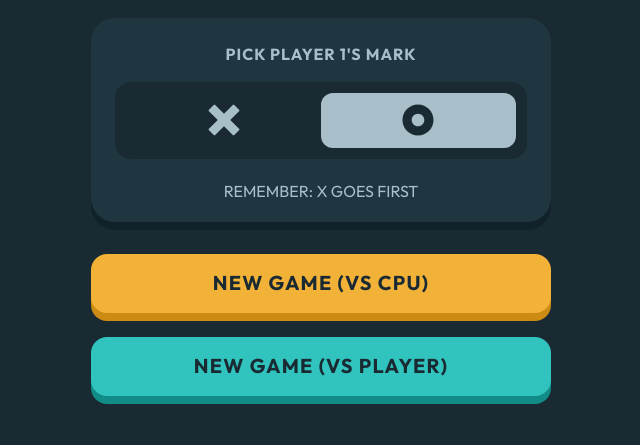
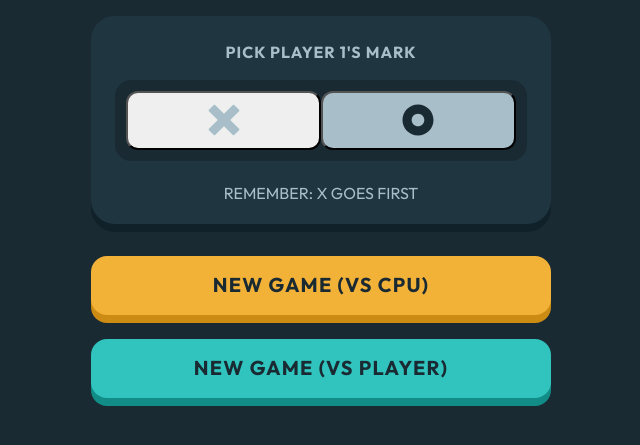
Before and after one commit to SrkiMax/Tic-Tac-Toe-game, a plain HTML site: page index.html in a window 1280 px wide. Shown: the part 229-674 px from the top of the page, without its empty margins (319-959 px from the left). Drawn offline with Linux system fonts and the light colour scheme.

Commit message:
small cleanup

```diff
--- a/index.html
+++ b/index.html
@@ -28,23 +28,23 @@
     <div class="pick-mark-wrapper">
       <p class="pick-player-text heading-XS">PICK PLAYER 1'S MARK</p>
       <div class="pick-mark">
-        <div class="x-mark">
+        <button class="x-mark" aria-label="Select X mark">
           <!-- <img src="assets/icon-x-outline.svg" alt=""> -->
           <svg viewBox="0 0 64 64" xmlns="http://www.w3.org/2000/svg">
             <path
               d="M51.12 1.269c.511 0 1.023.195 1.414.586l9.611 9.611c.391.391.586.903.586 1.415s-.195 1.023-.586 1.414L44.441 32l17.704 17.705c.391.39.586.902.586 1.414 0 .512-.195 1.024-.586 1.415l-9.611 9.611c-.391.391-.903.586-1.415.586a1.994 1.994 0 0 1-1.414-.586L32 44.441 14.295 62.145c-.39.391-.902.586-1.414.586a1.994 1.994 0 0 1-1.415-.586l-9.611-9.611a1.994 1.994 0 0 1-.586-1.415c0-.512.195-1.023.586-1.414L19.559 32 1.855 14.295a1.994 1.994 0 0 1-.586-1.414c0-.512.195-1.024.586-1.415l9.611-9.611c.391-.391.903-.586 1.415-.586s1.023.195 1.414.586L32 19.559 49.705 1.855c.39-.391.902-.586 1.414-.586Z"
               stroke="" stroke-width="2" fill="currentColor" />
           </svg>
-        </div>
+        </button>
 
-        <div class="o-mark active">
+        <button class="o-mark active" aria-label="Select O mark">
           <!-- <img src="assets/icon-o-outline.svg" alt=""> -->
           <svg viewBox="0 0 66 66" xmlns="http://www.w3.org/2000/svg">
             <path
               d="M33 1c17.673 0 32 14.327 32 32 0 17.673-14.327 32-32 32C15.327 65 1 50.673 1 33 1 15.327 15.327 1 33 1Zm0 18.963c-7.2 0-13.037 5.837-13.037 13.037 0 7.2 5.837 13.037 13.037 13.037 7.2 0 13.037-5.837 13.037-13.037 0-7.2-5.837-13.037-13.037-13.037Z"
               stroke="" stroke-width="2" fill="currentColor" />
           </svg>
-        </div>
+        </button>
       </div>
       <p class="remember-text">REMEMBER: X GOES FIRST</p>
     </div>
@@ -75,7 +75,7 @@
         </span> TURN
       </div>
 
-      <button type="button" class="btn btn-restart heading-S">
+      <button type="button" class="btn btn-restart heading-S" aria-label="Restart Game">
         <img src="assets/icon-restart.svg" alt="restart icon">
       </button>
 
```
